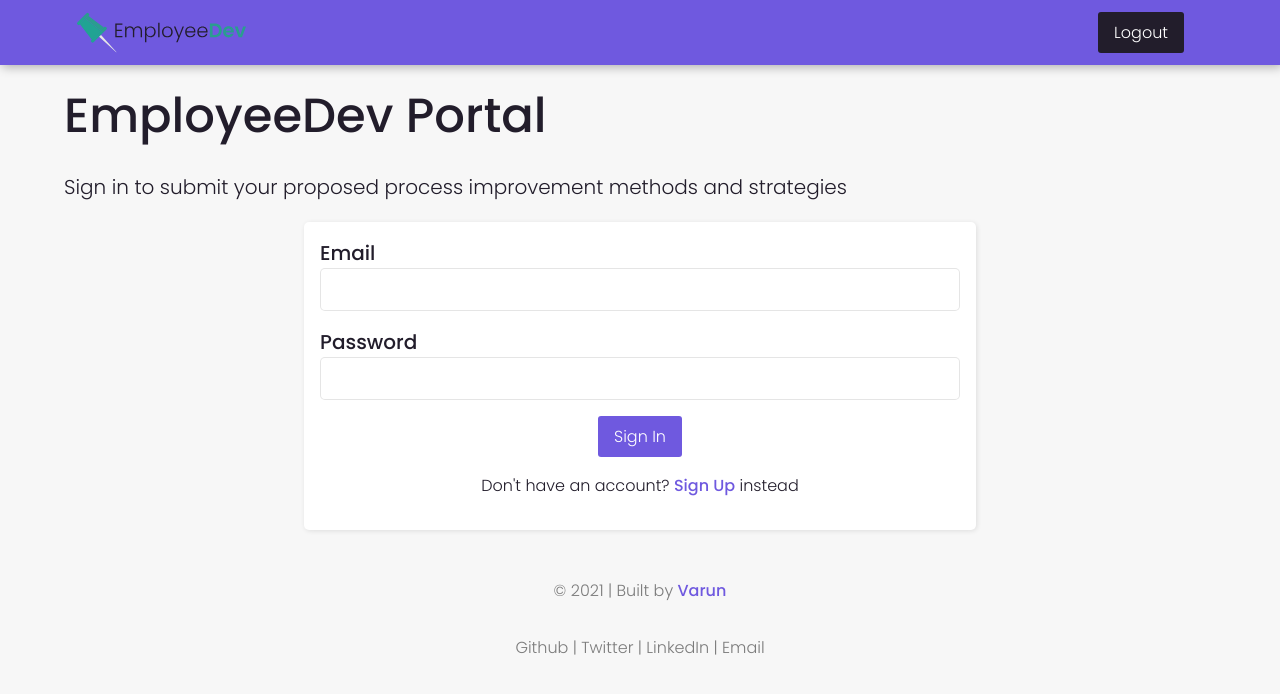
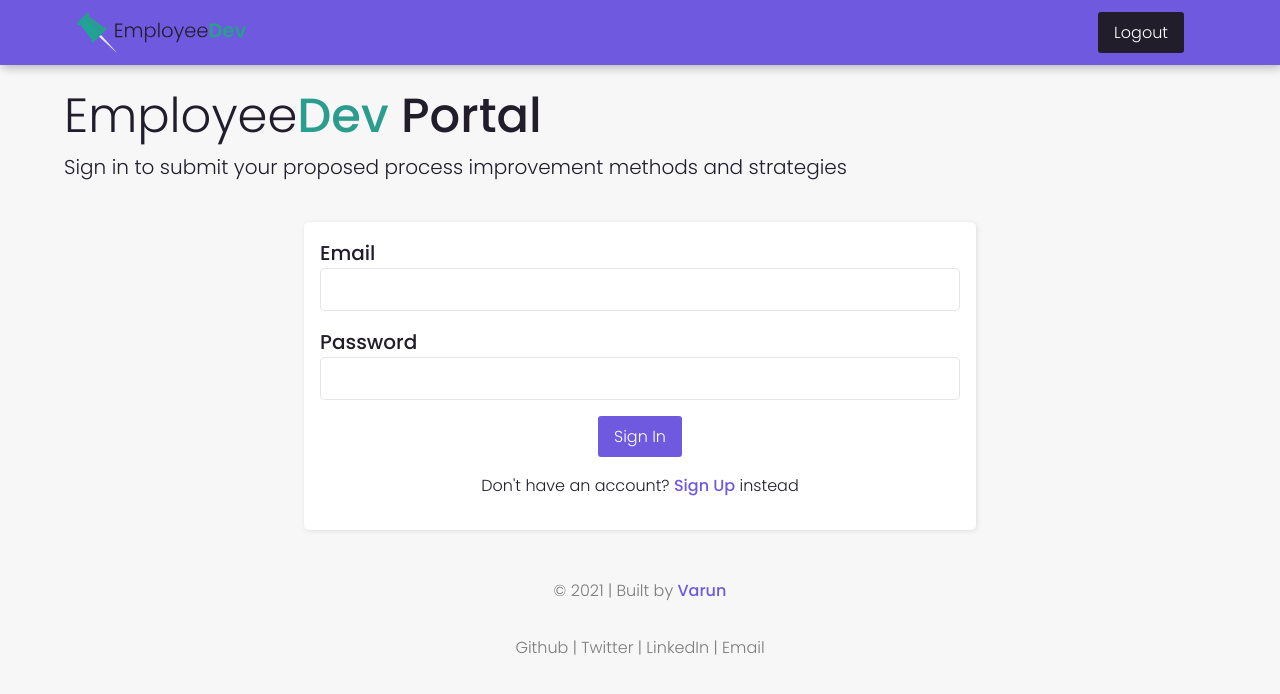
Before and after one commit to varunsundar01/EmployeeDev, a Vue app: page / in a window 1280 px wide. Shown: the top 694 px of the page. Built offline with nearby package versions, Linux system fonts and the light colour scheme.

Commit message:
Styled hero section heading

```diff
--- a/src/pages/HomePage.vue
+++ b/src/pages/HomePage.vue
@@ -1,7 +1,7 @@
 <template>
   <div>
     <div class="hero-section">
-      <h1>EmployeeDev Portal</h1>
+      <h1><span class="logo-first">Employee</span><span class="logo-second">Dev</span> Portal</h1>
       <p>
         Sign in to submit your proposed process improvement methods and
         strategies
@@ -29,10 +29,21 @@ export default {
   font-size: 3em;
   font-weight: 500;
   margin: 0;
+  color: var(--secondary);
 }
 
 .hero-section p {
   font-size: 1.25em;
   font-weight: 300;
+  color: var(--secondary);
+  margin: 0 auto 2em auto;
+}
+
+.logo-first {
+  font-weight: 300;
+}
+
+.logo-second {
+  color: var(--active);
 }
 </style>
```
